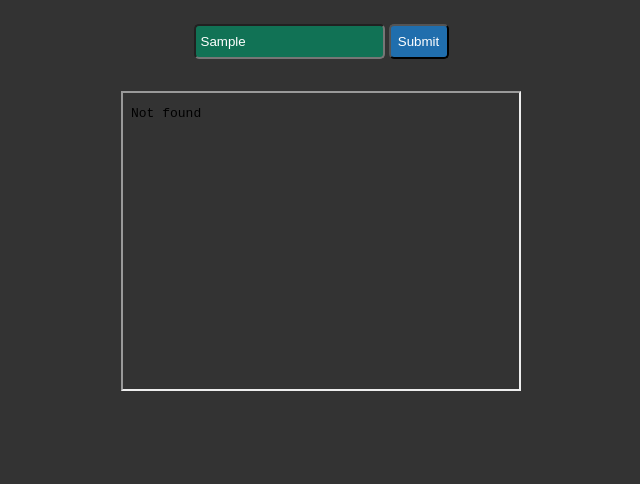
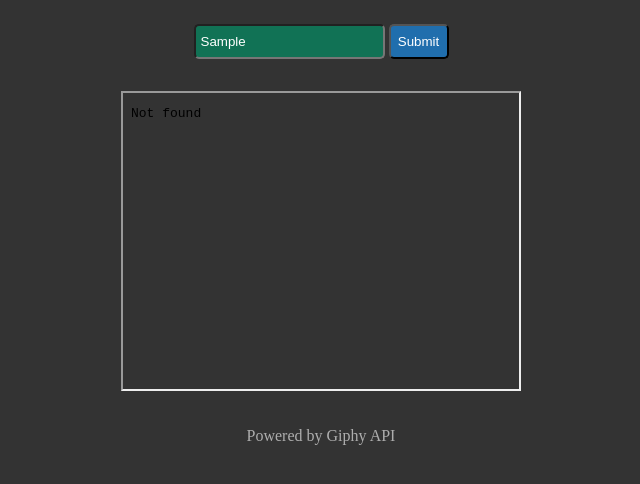
Before and after one commit to Nolobolo28/Giphy-API, a plain HTML site: page index.html in a window 1280 px wide. Both pictures are taken after typing "Sample" into the empty fields and a click on the button "Submit". Shown: the whole page, without its empty margins (319-959 px from the left). Drawn offline with Linux system fonts and the light colour scheme; no server answers.

Commit message:
hid API key also gave giphy credit

```diff
--- a/css/styles.css
+++ b/css/styles.css
@@ -48,3 +48,8 @@ iframe {
   min-height: 300px;
   margin-top: 2rem;
 }
+
+p {
+  opacity: 60%;
+  margin-top: 2rem;
+}
--- a/index.html
+++ b/index.html
@@ -18,9 +18,9 @@
           placeholder="Enter Your Word"
             />
             <button type="submit">Submit</button>
-
         <div id="div1">
             <iframe id="img1" src=""></iframe>
+            <p>Powered by Giphy API</p>
         </form>
     </div>
     <script type="module" src="app.js"></script>
```
Also changed, not shown: 1 other file.
